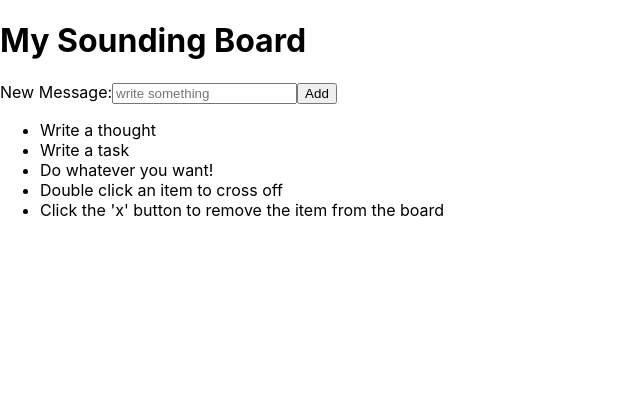
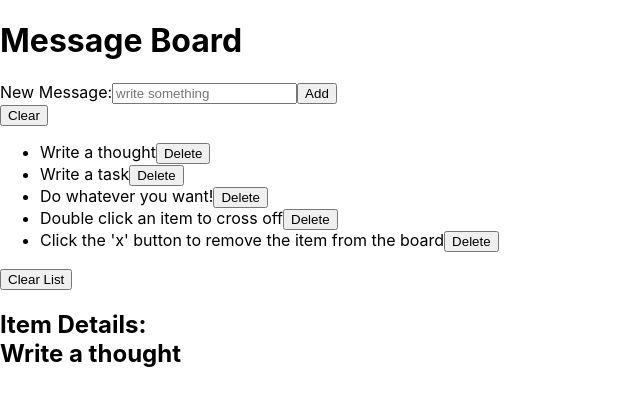
Before and after one commit to OriginalJangster/Assignment2, a React (Create React App) app: page / in a window 1280 px wide. Shown: the top 406 px of the page, without its empty margins (0-640 px from the left). Built offline with nearby package versions, Linux system fonts and the light colour scheme.

Commit message:
Basic criteria functionality working, need styling and additional functionality

```diff
--- a/src/components/App.js
+++ b/src/components/App.js
@@ -1,14 +1,12 @@
 import React from "react";
 import InputField from "./InputField";
-import ListArea from "./ListArea";
 import DetailedView from "./DetailedView";
 
 function App() {
     return (
         <div className="App">
-            <InputField>Input</InputField>
-            <ListArea>Your List: </ListArea>
-            <DetailedView></DetailedView>
+            <h1>Message Board</h1>
+            <InputField></InputField>
         </div>
     );
 }
--- a/src/components/DetailedView.js
+++ b/src/components/DetailedView.js
@@ -4,29 +4,59 @@ import { connect } from "react-redux";
 class DetailedView extends React.Component {
     constructor(props) {
         super(props);
-        this.state = {active: this.props.currMessage}
+        this.state = {
+            text: ""
+        }
     }
 
-    openItem = (id) => {
-        for (let i = 0; i < this.props.messages; i++) {
-            if (this.props.currMessage.payload === id)
-                this.setState({active: this.props.currMessage});
-                return this.state;
+    changeHandler = (event) => {
+        if (event.target.value === "") {
+            alert("You must write something!");
+        } else {
+            this.setState({text: event.target.value});
+        }
+    }
+
+    submitHandler = (event) => {
+        if (this.state.text === "") {
+            event.preventDefault();
+            alert("You must write something!");
+        } else {
+            event.preventDefault();
+            alert('A message was updated: ' + this.props.activeMsg);
+            console.log(event.target.value);
+            this.props.editItem(event.target.value, this.props.activeMsg);
+            this.setState({text: ""});
         }
     }
 
     render() {
+        console.log('INSIDE DETAIL RENDER');
         return (
-            <div>{this.openItem(this.props.uniqueID)}</div>
+            <div>
+            <h2>Item Details:
+                <div>{this.props.activeCurr}</div>
+            </h2>
+            {/*<form onSubmit={this.submitHandler}>*/}
+            {/*    <textarea value={this.state.value} placeholder={"Write additional notes for this message!"} onChange={this.changeHandler} rows="4" cols="50" />*/}
+            {/*    <button type="submit">Save</button>*/}
+            {/*</form>*/}
+            </div>
         );
     }
 }
 
 const mapStateToProps = (state) => {
     return {
-        currMessage: state.listItem.message,
-        messages: state.list.messages
+        activeMsg: state.item
     }
 }
 
-export default connect(mapStateToProps) (DetailedView);
+const mapDispatchToProps = dispatch => {
+    return {
+        // dispatching plain actions
+        editItem: (text, item) => dispatch({type: 'EDIT_ITEM', payload: text, item: item})
+    }
+}
+
+export default connect(mapStateToProps, mapDispatchToProps) (DetailedView);
--- a/src/components/InputField.js
+++ b/src/components/InputField.js
@@ -1,5 +1,6 @@
 import React from "react";
 import { connect } from "react-redux";
+import ListArea from "./ListArea";
 
 class InputField extends React.Component {
     constructor(props) {
@@ -18,21 +19,30 @@ class InputField extends React.Component {
 
     submitHandler = (event) => {
         if (this.state.value === "") {
+            event.preventDefault();
             alert("You must write something!");
         } else {
             event.preventDefault();
             alert('A message was added to the list: ' + this.state.value);
             this.props.addToList(this.state.value);
-            console.log(this.props.messages);
-            // how do i re-render listarea?
             this.setState({value: ""});
         }
     }
 
+    deleteItem = (item) => {
+        console.log("HI FROM DELETE");
+        this.props.deleteFromList(item);
+        console.log('AFTER REDUCER');
+        console.log(this.props.currentMessages); // not updating correctly
+    }
+
+    clearField = () => {
+        this.setState({value: ""});
+    }
+
     render() {
-        return (<div currentlist={this.props.messages}>
+        return (<div>
             <div>
-                <h1>My Sounding Board</h1>
                 <form onSubmit={this.submitHandler}>
                     <label>
                         New Message:
@@ -40,21 +50,24 @@ class InputField extends React.Component {
                     </label>
                     <button type="submit">Add</button>
                 </form>
+                <button onClick={() => {this.clearField()}}>Clear</button>
             </div>
+            <ListArea todos={this.props.currentMessages} removeItem={this.deleteItem} />
         </div>);
     }
 }
 
 const mapStateToProps = (state) => {
     return {
-        messages: state.list.messages
+        currentMessages: state.list
     }
 }
 
 const mapDispatchToProps = dispatch => {
     return {
         // dispatching plain actions
-        addToList: (message) => dispatch({ type: 'ADD_TO_LIST', payload: message })
+        addToList: (message) => dispatch({ type: 'ADD_TO_LIST', payload: message }),
+        deleteFromList: (item) =>  dispatch({ type: 'DELETE_FROM_LIST', payload: item}),
     }
 }
 
--- a/src/components/ListArea.js
+++ b/src/components/ListArea.js
@@ -1,34 +1,56 @@
 import React from "react";
 import { connect } from "react-redux";
+import DetailedView from "./DetailedView";
 
 class ListArea extends React.Component {
+    constructor(props) {
+        super(props);
+        this.state = {
+            currMsg: ""
+        }
+    }
 
-    // deleteRow = (message) => {
-    //     let index = this.props.messages.indexOf(message);
-    //     this.props.messages.splice(index, 1);
-    //     console.log(this.props.messages);
-    // }
+    itemDetails = (item, messages) => {
+        console.log('REACHED ITEM DETAILS');
+        // return <DetailedView activeMessage={item} messagesSoFar={messages} openDetails={this.props.viewDetails} />
+        // this.props.viewDetails(item, messages);
+        let active = this.props.viewDetails(item, messages);
+        this.setState({currMsg: active});
+    }
 
     render() {
-        console.log(this.props.currentMessages.messages);
+        console.log(this.props.currentMessages.messages); // correctly updating
+        let currMessages = this.props.todos.messages;
         return (
-            <ul>
-                {this.props.currentMessages.messages.map(message => (
-                    <li uniqueID={(Math.floor(Math.random() * Math.floor(100)))} key={message + (Math.floor(Math.random() * Math.floor(100)))}>
-                        {message}
-                        {/*<button onClick={(e) => this.deleteRow(message)}>Delete</button>*/}
-                    </li>
-                ))}
-            </ul>
+            <div>
+                <ul>
+                    {this.props.todos.messages.map(message => (
+                        <li onClick={() => this.itemDetails(message, currMessages)} key={message + (Math.floor(Math.random() * Math.floor(100)))}>
+                            {message}
+                            <button onClick={() => this.props.removeItem(message)}>Delete</button>
+                        </li>
+                    ))}
+                </ul>
+                <button onClick={this.props.clearList}>Clear List</button>
+                <DetailedView activeCurr={this.props.activeMsg}>Item Details: </DetailedView>
+            </div>
         );
     }
 }
 
 const mapStateToProps = (state) => {
     return {
-        // messages: state.list.messages
-        currentMessages: state.list
+        currentMessages: state.list,
+        activeMsg: state.item
     }
 }
 
-export default connect(mapStateToProps) (ListArea);
+const mapDispatchToProps = dispatch => {
+    return {
+        // dispatching plain actions
+        clearList: () => dispatch({ type: 'CLEAR_LIST'}),
+        viewDetails: (item, messages) => dispatch({type: 'VIEW_DETAILS', payload: item, totalMessages: messages})
+    }
+}
+
+export default connect(mapStateToProps, mapDispatchToProps) (ListArea);
--- a/src/reducers/index.js
+++ b/src/reducers/index.js
@@ -1,7 +1,6 @@
 import { combineReducers} from "redux";
 
 // one state so one reducer only ( 1 reducer / state)
-
 const initMessages = {"messages": ["Write a thought", "Write a task", "Do whatever you want!", "Double click an item to cross off",
         "Click the 'x' button to remove the item from the board"]};
 const clearedMessages = {"messages": []};
@@ -10,13 +9,24 @@ const initActive = initMessages.messages[0];
 const messageListReducer = (state = initMessages, action) => {
     switch (action.type) {
         case 'ADD_TO_LIST':
-            console.log("HERE");
             let newMessages = {"messages": [...state.messages, action.payload]};
-            console.log(state);
             return newMessages;
 
         case 'CLEAR_LIST':
             return clearedMessages;
+
+        case 'DELETE_FROM_LIST': {
+            console.log("REACHING DELETE REDUCER");
+            let activeMessage = "";
+            for (let i = 0; i < state.messages.length; i++) {
+                if (state.messages[i] === action.payload)
+                    activeMessage = action.payload;
+            }
+            console.log(activeMessage);
+            let remainingMessages = {"messages": [...state.messages.filter(el => el !== activeMessage)]};
+            console.log(remainingMessages);
+            return remainingMessages;
+        }
 
         default:
             return state;
@@ -25,8 +35,21 @@ const messageListReducer = (state = initMessages, action) => {
 
 const messageReducer = (state = initActive, action) => {
     switch (action.type) {
-        case 'VIEW_DETAILS':
-            return action.payload;
+        case 'VIEW_DETAILS': {
+            console.log('INSIDE ITEM DETAIL REDUCER');
+            let activeMessage = "";
+            for (let i = 0; i < action.totalMessages.length; i++) {
+                if (action.totalMessages[i] === action.payload)
+                activeMessage = action.payload;
+            }
+            console.log(activeMessage);
+            return activeMessage;
+        }
+
+        case 'EDIT_ITEM': {
+            let updatedItem = action.item + " " + action.payload;
+            return updatedItem;
+        }
 
         default:
             return state;
@@ -36,5 +59,5 @@ const messageReducer = (state = initActive, action) => {
 // don't need to combine reducer if only 1 reducer
 export default combineReducers({
     list: messageListReducer,
-    listItem: messageReducer
+    item: messageReducer
 });
```
Also changed, not shown: src/actions/index.js (+18 -24 lines).
